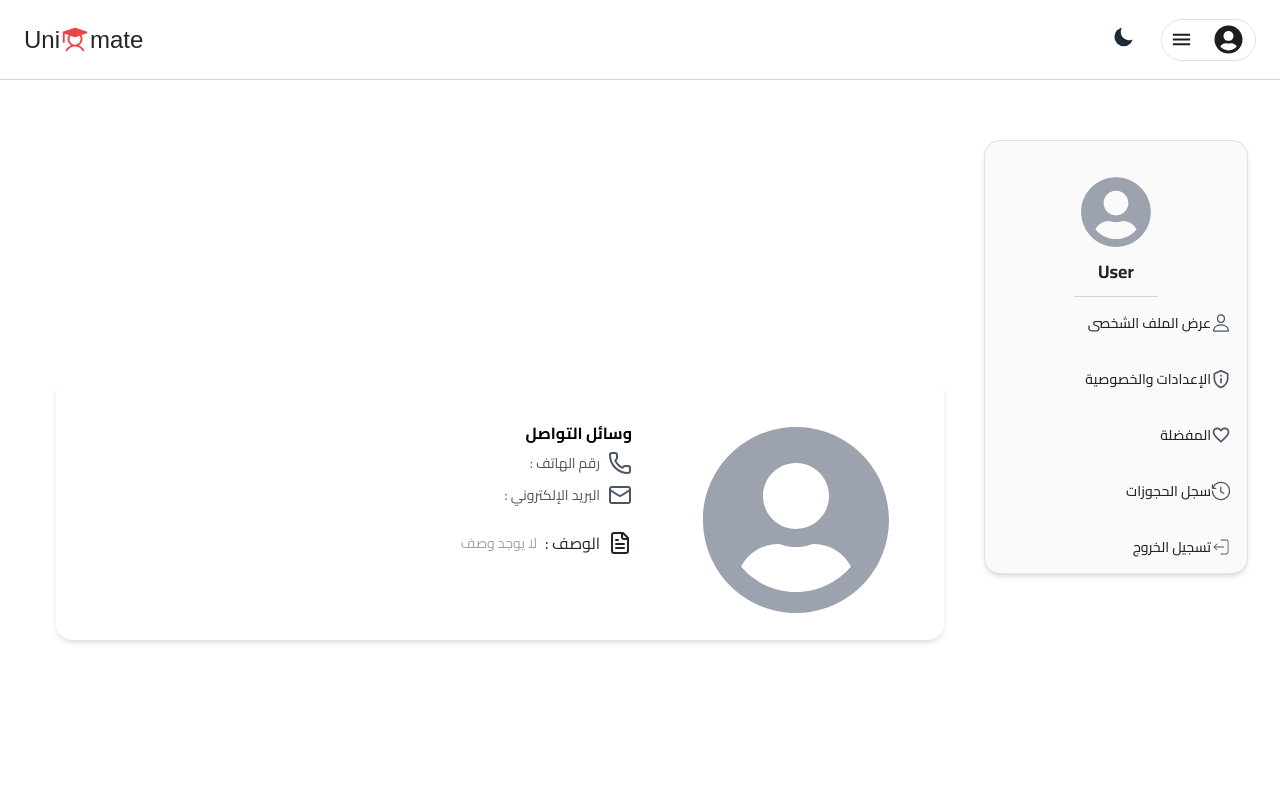
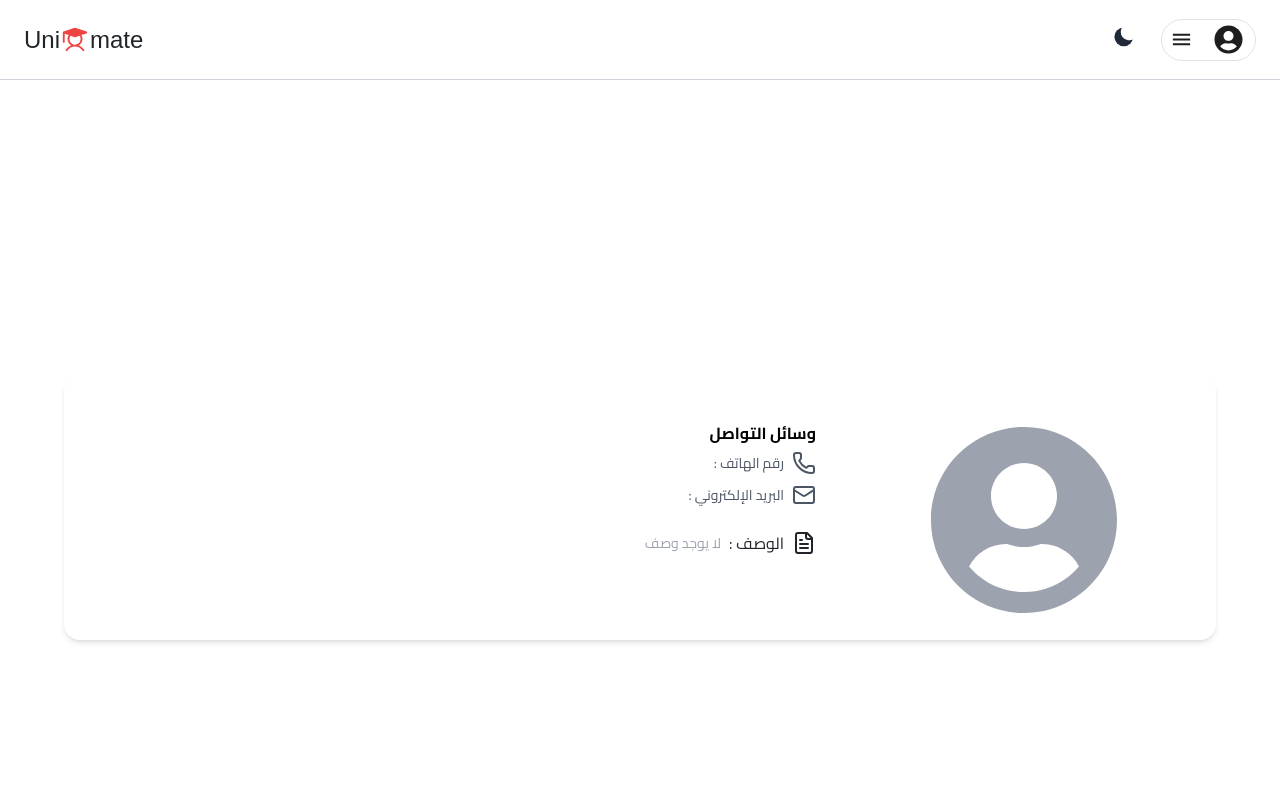
Before and after one commit to Mahmoud-Abd-Elrazek/Unimate, a React (Vite) app: page /auther/ownerProfile in a window 1280 px wide. Shown: the top 800 px of the page. Built offline with nearby package versions, Linux system fonts and the light colour scheme; no server answers; a web font is replaced by a local one.

Commit message:
change owner prfile authorization and make it more secure

```diff
--- a/src/pages/RoomDetails/HostInfoCard.tsx
+++ b/src/pages/RoomDetails/HostInfoCard.tsx
@@ -64,7 +64,9 @@ const HostInfoCard: React.FC<HostInfoCardProps> = ({ data }) => {
             onClick={() => {
                const token = localStorage.getItem("token");
                if (token) {
-                  navigate(`/auther/ownerprofile?id=${apartmentOwnerId}`)
+                  navigate(`/auther/ownerprofile`, {
+                     state: {gustId: apartmentOwnerId}
+                  })
                } else {
                   // alert("You must be logged in first.");
                   navigate("/SignIn");
--- a/src/pages/User_Profile_Pages/Profile/onwerProfile.tsx
+++ b/src/pages/User_Profile_Pages/Profile/onwerProfile.tsx
@@ -1,22 +1,25 @@
 import { useEffect } from 'react';
 import { useprofileOwnerStore } from '../../../Store/Owner/useprofileOwner.store';
-import useAuthStore from "../../../Store/Auth/Auth.store";
+// import useAuthStore from "../../../Store/Auth/Auth.store";
 import { Phone, Mail, FileText } from 'lucide-react';
 import { FaUserCircle } from 'react-icons/fa';
 import "../../../../public/animations.css"
 // import { useSearchParams } from 'react-router-dom';
-// import { useLocation } from "react-router-dom";
-import { useSearchParams } from "react-router-dom";
+import { useLocation } from "react-router-dom";
+// import { useNavigate } from 'react-router-dom';
+// import { useSearchParams } from "react-router-dom";
 import AuthorLayout from '../AuthorLayout/authorLayout';
 export default function OwnerProfile() {
 
-  const authUserRole = useAuthStore((state) => state.role);
-  const [searchparams] = useSearchParams();
-  console.log(authUserRole);
+  // const authUserRole = useAuthStore((state) => state.role);
+  const { state } = useLocation();
+  const gustId = state?.gustId;
+  const authUserId = localStorage.getItem("authUserId");
+  const isAuthorized = (authUserId === gustId);
 
-  const gustId = searchparams.get("id");
-  const authUserId = localStorage.getItem("authUserId");
-  const isAuthorized = (!gustId || (authUserId === gustId));
+  // ================================ Start fetchOwnerProfile ================================
+
+  // ================================ End fetchOwnerProfile ================================
 
   // ======================================== user data ========================================
   const { getOwnerInfo, userName, phones, email: ownerEmail, briefOverView: ownerBriefOverview } = useprofileOwnerStore();
```
